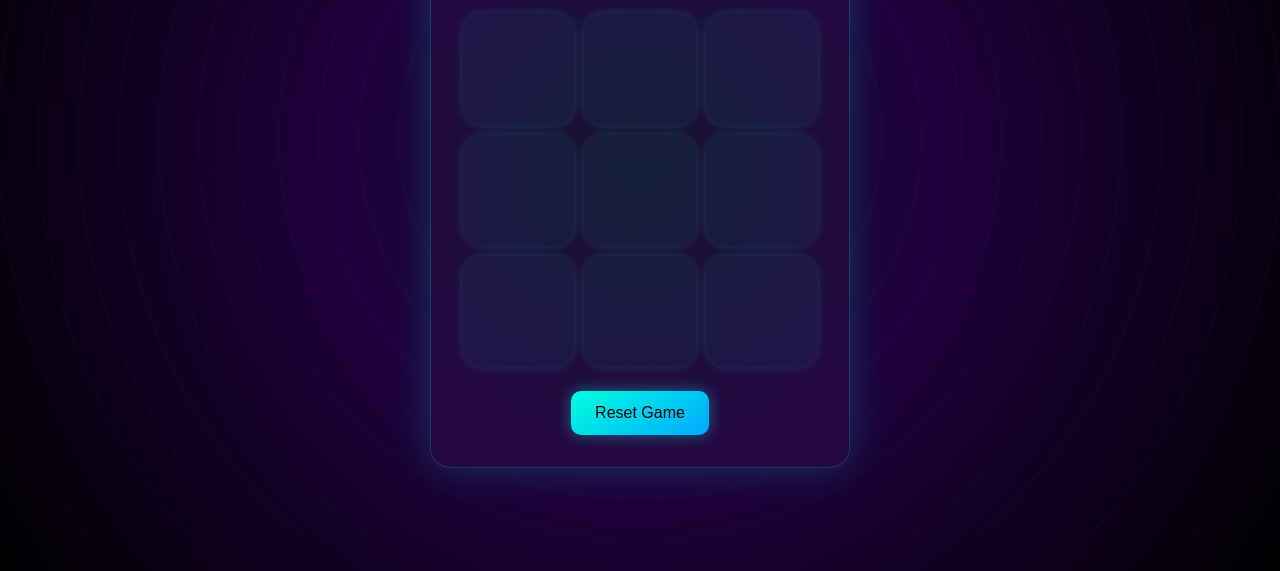
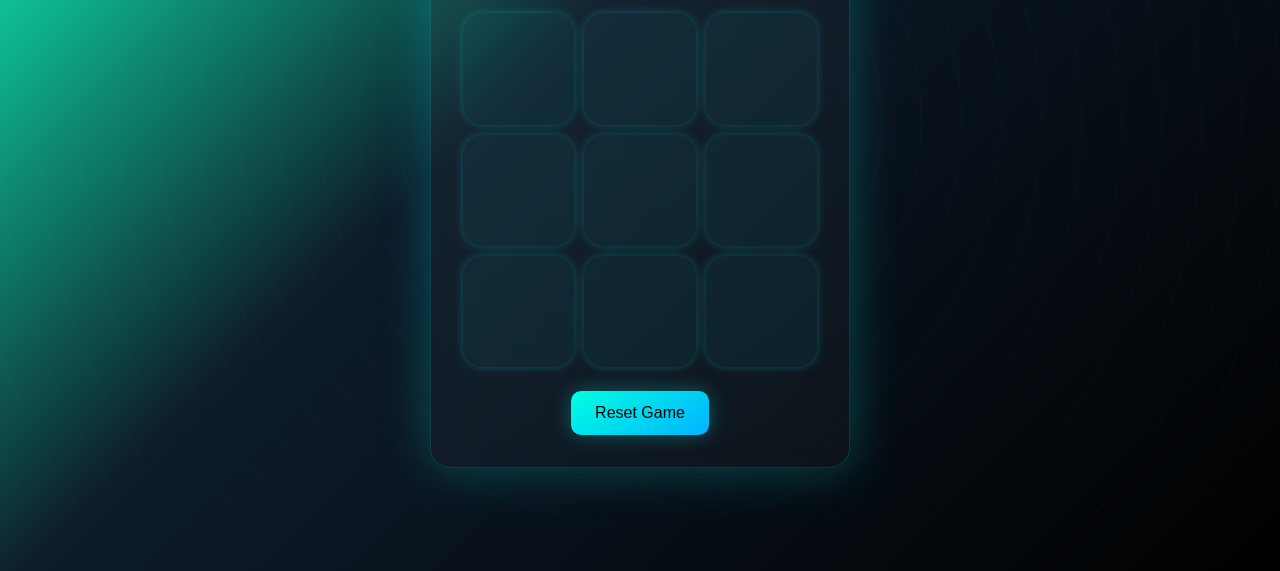
Before and after one commit to DHURANTHAM007/Tic-Tack-Toe, a plain HTML site: page index.html in a window 1280 px wide. Shown: the part 229-800 px from the top of the page. Drawn offline with Linux system fonts and the light colour scheme.

Commit message:
Update style.css

```diff
--- a/style.css
+++ b/style.css
@@ -6,7 +6,7 @@
 }
 
 body {
-  background: radial-gradient(circle at center, #0f0c29 0%, #1f003d 40%, #000000 100%);
+  background: linear-gradient(135deg, #0fffc1 0%, #0d1b2a 40%, #000000 100%);
   background-color: #0f0c29;
   color: #00ffc8;
   font-family: 'Orbitron', 'Poppins', sans-serif;
@@ -24,14 +24,14 @@ body {
   width: 100%;
   height: 100%;
   background: repeating-radial-gradient(circle at center,
-    rgba(0, 255, 255, 0.06) 0px,
-    rgba(0, 255, 255, 0.06) 2px,
+    rgba(0, 255, 255, 0.05) 0px,
+    rgba(0, 255, 255, 0.05) 2px,
     transparent 3px,
     transparent 40px);
-  animation: moveParticles 15s linear infinite;
+  animation: moveParticles 10s linear infinite;
   z-index: 0;
   pointer-events: none;
-  opacity: 0.25;
+  opacity: 0.2;
   mix-blend-mode: screen;
 }
 
@@ -47,11 +47,11 @@ body {
   background: rgba(255, 255, 255, 0.03);
   padding: 2rem;
   border-radius: 20px;
-  box-shadow: 0 0 40px rgba(0, 255, 255, 0.2);
-  backdrop-filter: blur(12px);
+  box-shadow: 0 0 50px rgba(0, 255, 255, 0.25);
+  backdrop-filter: blur(14px);
   width: 90%;
   max-width: 420px;
-  border: 1px solid rgba(0, 255, 255, 0.2);
+  border: 1px solid rgba(0, 255, 255, 0.15);
 }
 
 /* Title with Glitch Effect */
@@ -61,7 +61,7 @@ body {
   margin-bottom: 0.5rem;
   position: relative;
   animation: glitch 2s infinite;
-  text-shadow: 0 0 5px #0ff, 0 0 10px #0ff;
+  text-shadow: 0 0 5px #0ff, 0 0 15px #00ffc8;
 }
 
 @keyframes glitch {
@@ -105,16 +105,16 @@ body {
   align-items: center;
   cursor: pointer;
   transition: all 0.3s ease;
-  box-shadow: 0 0 10px rgba(0, 255, 255, 0.2);
+  box-shadow: 0 0 10px rgba(0, 255, 255, 0.25);
   position: relative;
   transform-style: preserve-3d;
   aspect-ratio: 1;
 }
 
 .cell:hover {
-  background: rgba(0, 255, 255, 0.1);
-  transform: translateY(-5px) scale(1.03);
-  box-shadow: 0 0 20px rgba(0, 255, 255, 0.5);
+  background: rgba(0, 255, 255, 0.12);
+  transform: translateY(-5px) scale(1.05);
+  box-shadow: 0 0 25px rgba(0, 255, 255, 0.5);
 }
 
 /* SVG Symbol Styles */
@@ -153,12 +153,12 @@ body {
 
 /* Extra Glow on Hover */
 .cell:hover svg {
-  filter: drop-shadow(0 0 15px rgba(0, 255, 255, 0.8));
+  filter: drop-shadow(0 0 20px rgba(0, 255, 255, 0.9));
 }
 
 /* Reset Button */
 .reset-btn {
-  background: linear-gradient(145deg, #00ffe0, #00a9ff);
+  background: linear-gradient(145deg, #00ffe0, #00b4ff);
   color: #000;
   border: none;
   padding: 0.8rem 1.5rem;
@@ -166,13 +166,13 @@ body {
   border-radius: 10px;
   cursor: pointer;
   transition: all 0.3s ease;
-  box-shadow: 0 0 15px rgba(0, 255, 255, 0.4);
+  box-shadow: 0 0 20px rgba(0, 255, 255, 0.3);
 }
 
 .reset-btn:hover {
-  background: linear-gradient(145deg, #00b8a9, #007fff);
+  background: linear-gradient(145deg, #00aeb8, #007fff);
   transform: translateY(-3px);
-  box-shadow: 0 0 25px rgba(0, 255, 255, 0.6);
+  box-shadow: 0 0 30px rgba(0, 255, 255, 0.6);
 }
 
 /* Responsive */
```
